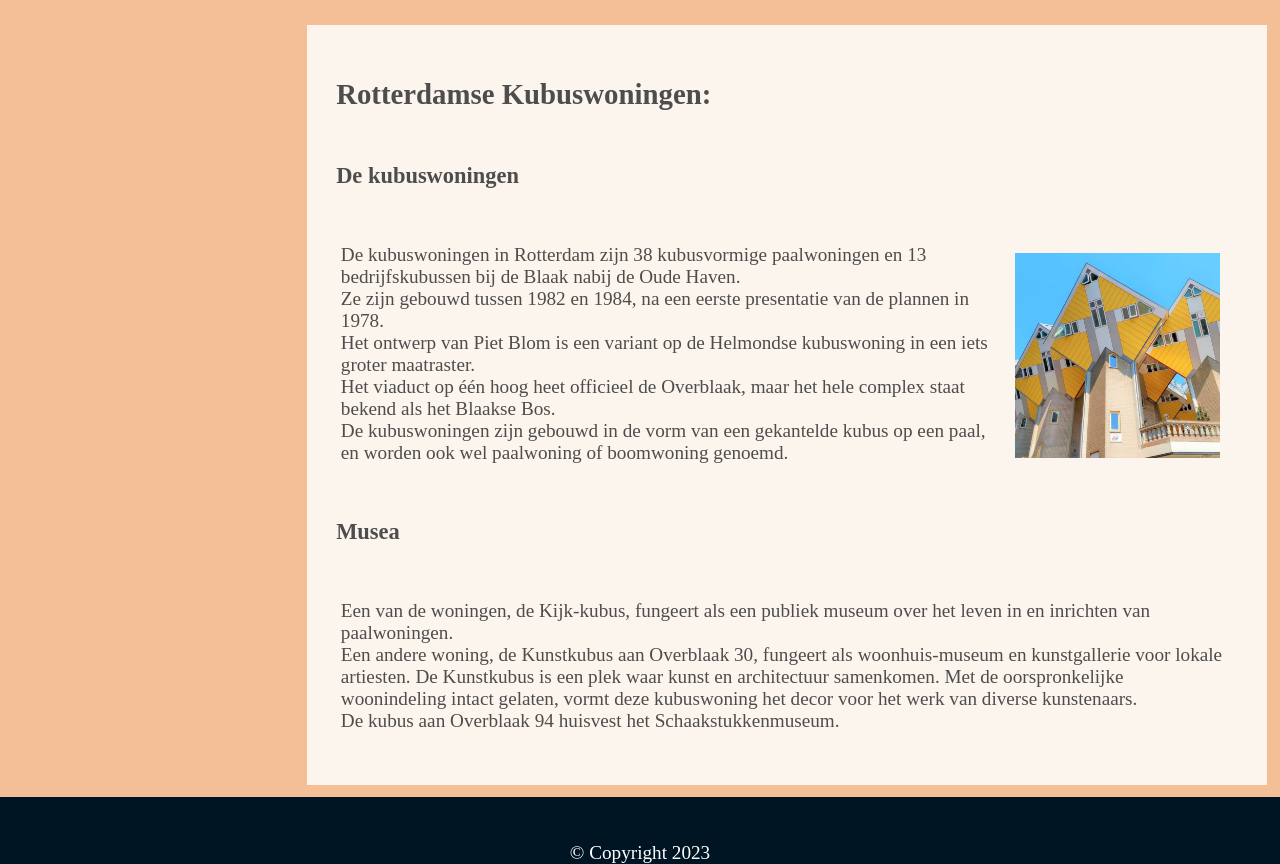
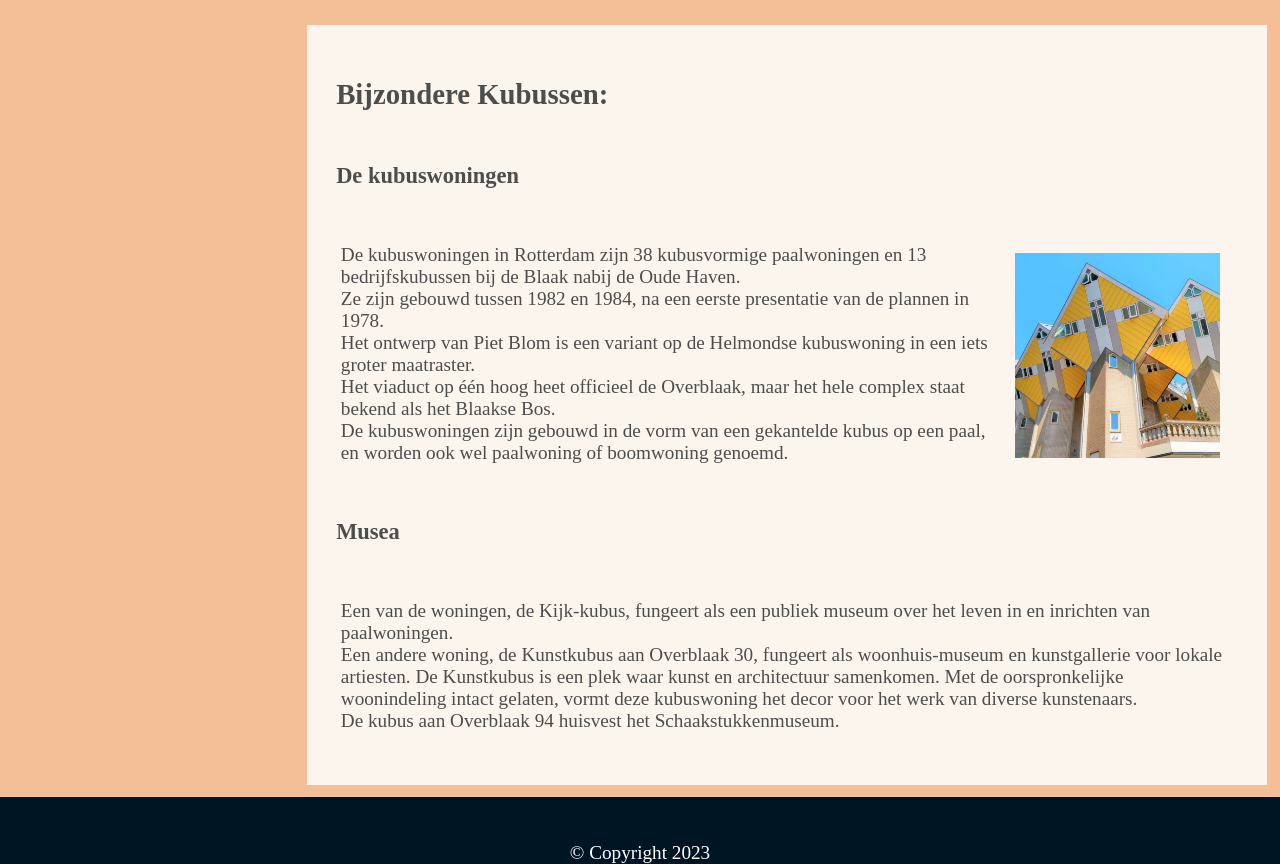
Before and after one commit to mmi12345/huiswerk18, a plain HTML site: page index.html in a window 1280 px wide. Shown: the part 1177-2041 px from the top of the page. Drawn offline with Linux system fonts and the light colour scheme.

Commit message:
Add files via upload

```diff
--- a/index.html
+++ b/index.html
@@ -63,7 +63,7 @@
 
         <div class="col-9">
             <article>
-                <h2>Rotterdamse Kubuswoningen:</h2>
+                <h2>Bijzondere Kubussen:</h2>
                 <section>
                     <h3>De kubuswoningen</h3>
                     <p><img src="afbeeldingen/kubuswoningen2.png" alt="Een foto van kubuswoning" title="Kubuswoningen"
```
